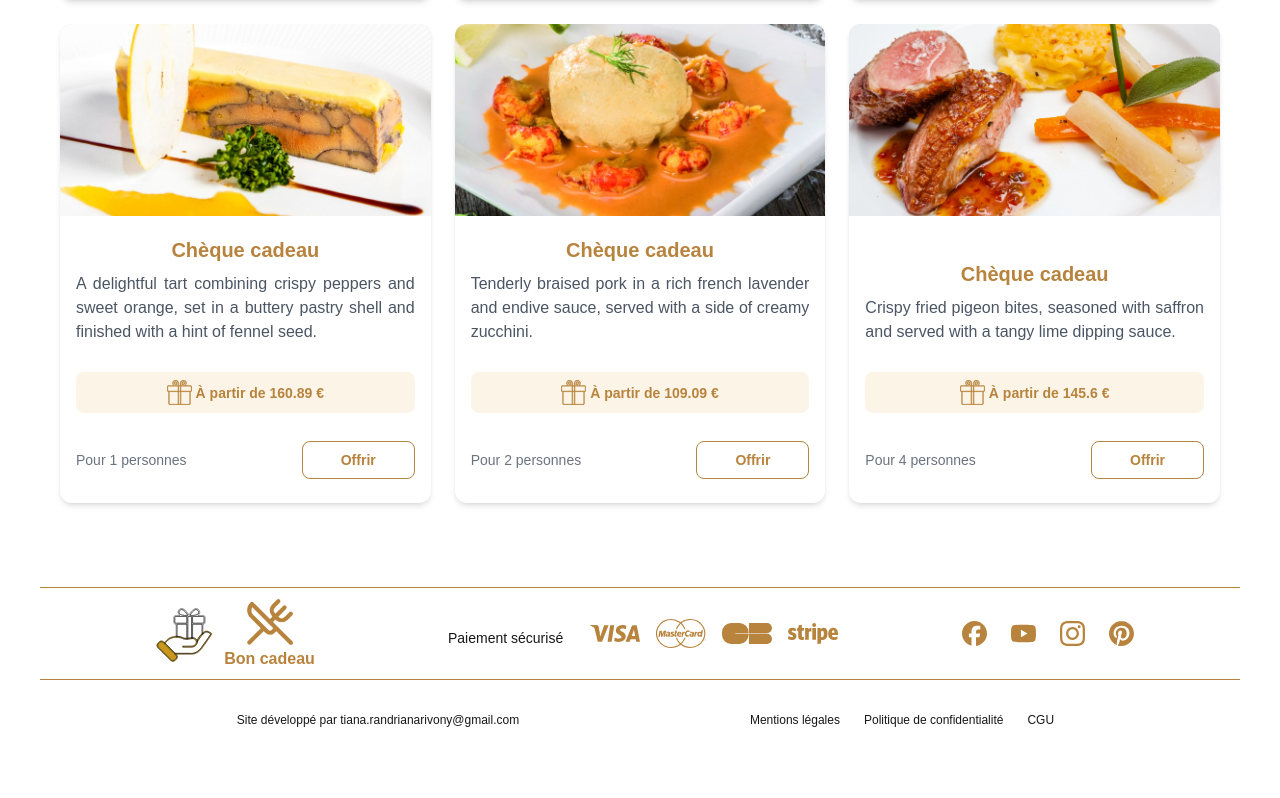
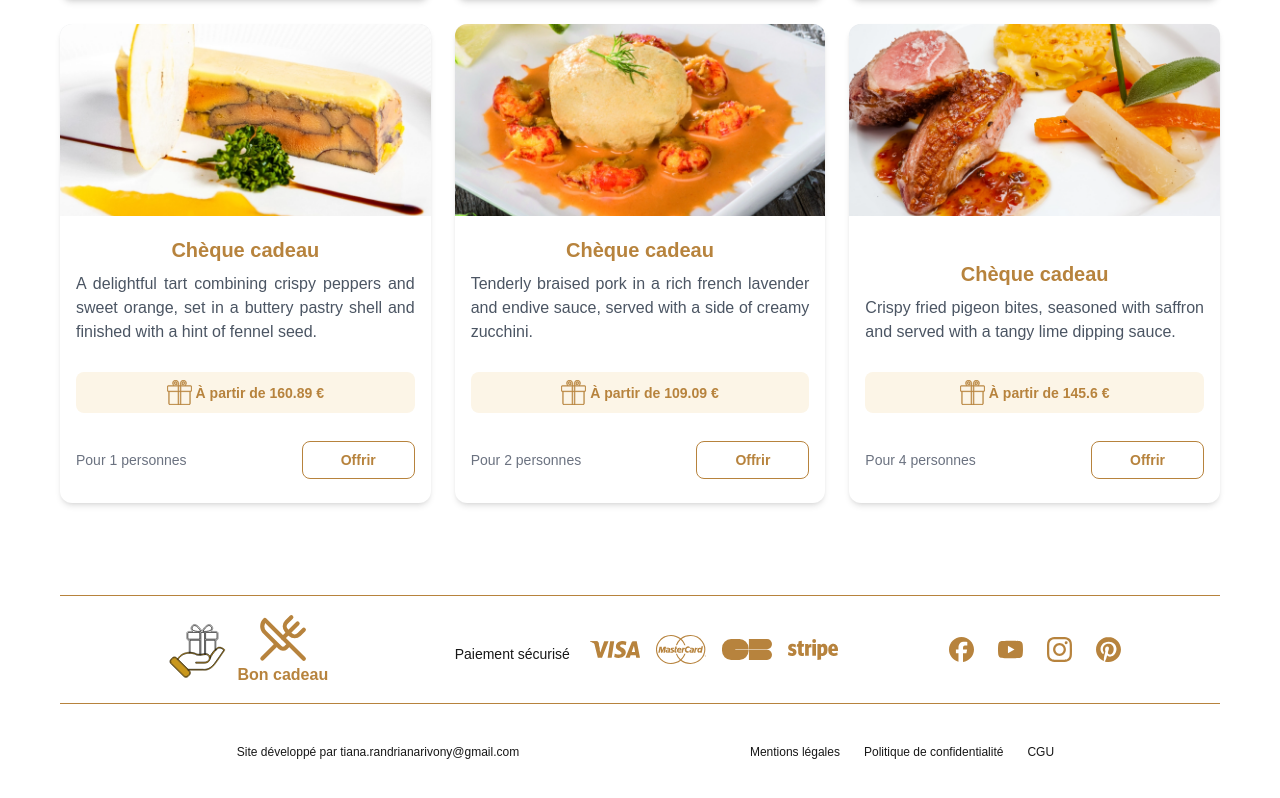
Before and after one commit to lamb0tiana/rhx, a Next.js app: page / in a window 1280 px wide. Shown: the part 859-1657 px from the top of the page. Built offline with nearby package versions, Linux system fonts and the light colour scheme.

Commit message:
fix footer space

```diff
--- a/app/components/footer/index.tsx
+++ b/app/components/footer/index.tsx
@@ -5,8 +5,8 @@ import SecurePayment from "@/app/components/footer/securedPayment";
 
 export default function Footer() {
     return <footer className="my-8 py-8 w-full mx-auto ">
-        <div className="container mx-auto border-primary border-t border-b max-w-[1200px] py-2">
-            <div className="grid grid-cols-1 md:grid-cols-3 gap-6">
+        <div className="container mx-auto  max-w-[1200px] py-2">
+            <div className="grid grid-cols-1 md:grid-cols-3 gap-6 border-primary border-t border-b mx-5 py-4">
                 <div className="flex flex-col  items-center">
                     <LeftSide/>
                 </div>
--- a/app/info/[id]/content.tsx
+++ b/app/info/[id]/content.tsx
@@ -93,7 +93,7 @@ export default function Content({id}: { id: number }) {
                             <button className="text-primary font-bold" onClick={() => setCount(count + 1)}>+</button>
                         </div>
                         <div className="text-right flex flex-col justify-center">
-                            <span className="text-md text-primary font-semibold">Total: {total}€</span>
+                            <span className="text-md text-primary font-semibold">Total: {total.toFixed(2)}€</span>
                             <p className="mt-2 p-2 bg-[#FCF5E7]  text-sm rounded-md text-center">
                                 Pour {product.person} personne{product.person > 1 ? "s" : ""}
                             </p>
```
